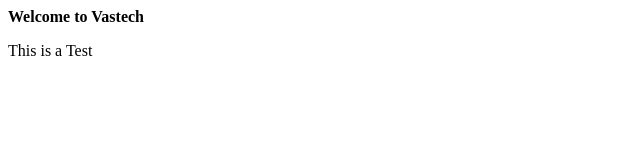
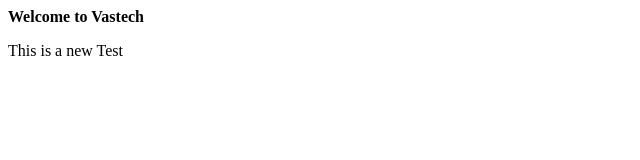
Before and after one commit to srimay/project, a plain HTML site: page index.html in a window 1280 px wide. Shown: the full height of the page, 0-640 px from the left. Drawn offline with Linux system fonts and the light colour scheme.

Commit message:
New Change

```diff
--- a/index.html
+++ b/index.html
@@ -1,4 +1,4 @@
 <html>
 <p><b>Welcome to Vastech</b></p>
-<h>This is a Test</h>
+<h>This is a new Test</h>
 </html>
```
